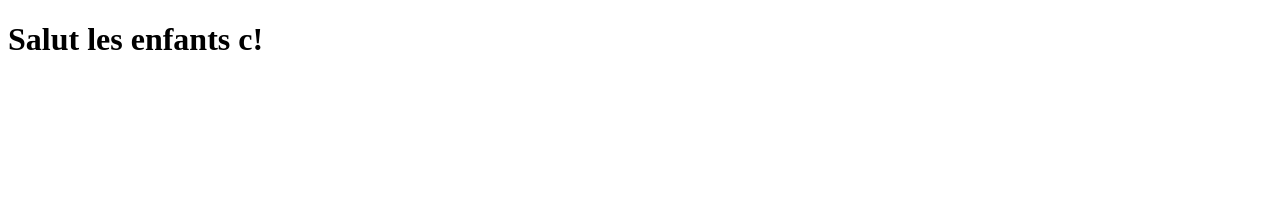
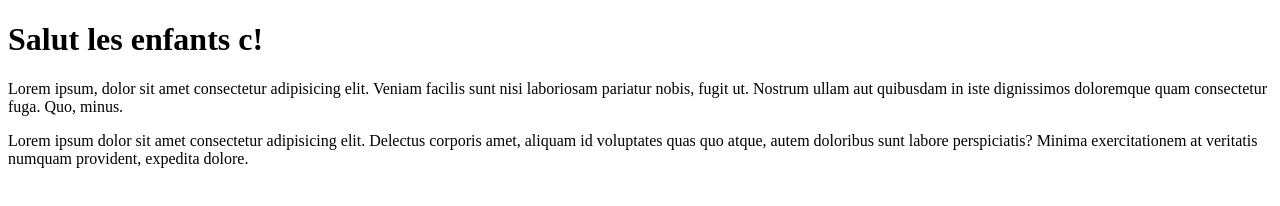
Before and after one commit to wayz972/tp, a plain HTML site: page index.html in a window 1280 px wide. Drawn offline with Linux system fonts and the light colour scheme.

Commit message:
new change

```diff
--- a/index.html
+++ b/index.html
@@ -8,5 +8,7 @@
 </head>
 <body>
     <h1>Salut les enfants c!</h1>
+    <p>Lorem ipsum, dolor sit amet consectetur adipisicing elit. Veniam facilis sunt nisi laboriosam pariatur nobis, fugit ut. Nostrum ullam aut quibusdam in iste dignissimos doloremque quam consectetur fuga. Quo, minus.</p>
+    <p>Lorem ipsum dolor sit amet consectetur adipisicing elit. Delectus corporis amet, aliquam id voluptates quas quo atque, autem doloribus sunt labore perspiciatis? Minima exercitationem at veritatis numquam provident, expedita dolore.</p>
 </body>
 </html>
```
